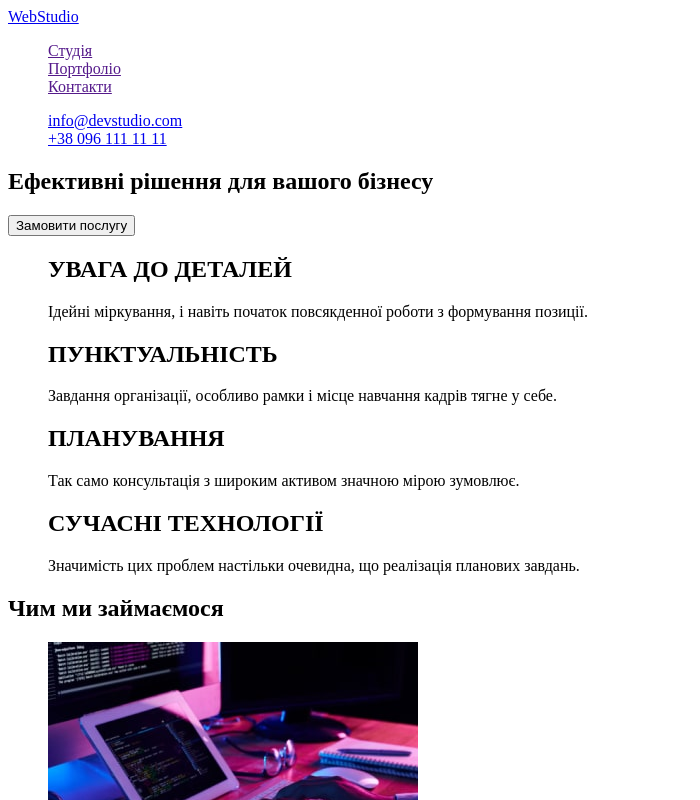
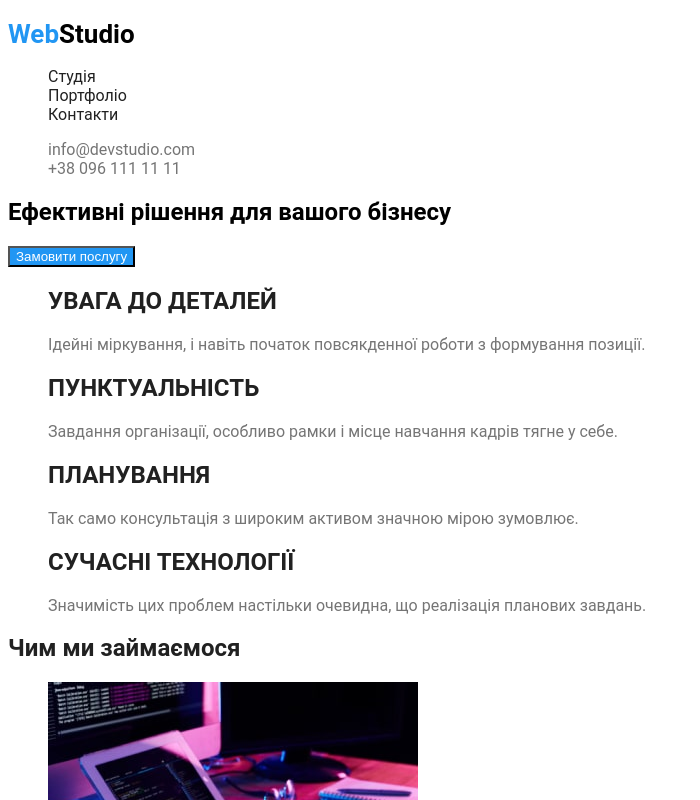
Before and after one commit to Iryna-Smirnova/goit-markup-hw-01, a plain HTML site: page index.html in a window 1280 px wide. Shown: the top 800 px of the page, without its empty margins (0-700 px from the left). Drawn offline with Linux system fonts and the light colour scheme.

Commit message:
add markup

```diff
--- /dev/null
+++ b/css/styles.css
@@ -0,0 +1,91 @@
+:root{
+    --primary-text-color: #212121;
+    --secondary-text-color: #757575;
+    --accent-color: #2196F3;
+
+
+}
+
+body{
+    background: #FFFFFF;
+    font-family: Roboto;
+}
+
+ul{
+    list-style: none;
+}
+
+/* header */
+.logo-text-main{
+    font-weight: 700;
+    font-size: 26px;
+    color:#2196F3;
+}
+.logo-text-sub{
+    font-weight: 700;
+    font-size: 26px;
+    color: #000000;
+}
+
+a{
+    text-decoration: none;
+}
+
+/* site-nav */
+.site-nav .link{
+    color: #212121;
+}
+
+.site-nav .link:hover, .site-nav .link:focus{
+    color: #2196F3;
+}
+
+.comunication .link{
+    color :#757575;
+}
+
+.comunication .link:hover{
+    color: #2196F3;
+}
+
+/* hero */
+.hero-title{
+    font-family: 'Roboto';
+    /* font-style: normal;
+    font-weight: 900;
+    font-size: 44;
+    line-height: 60;
+    color: #FFFFFF;  */
+}
+
+.button{
+    color: #FFFFFF;
+    background-color: #2196F3;
+}
+
+/* section */
+
+.section-title{
+    color: #212121;
+}
+
+.description{
+    color: #757575;
+}
+
+/* footer */
+.contact-list{
+    font-style: normal;
+    font-weight: 400;
+    font-size: 14px;
+    line-height: 1.7;
+    /* color: #FFFFFF; */
+}
+
+.contact-item{
+    font-style: normal;
+        font-weight: 400;
+        font-size: 14px;
+        line-height: 1.7;
+        color: rgba (255, 255, 255, 0.6);
+}
--- a/index.html
+++ b/index.html
@@ -5,59 +5,55 @@
     <meta http-equiv="X-UA-Compatible" content="IE=edge">
     <meta name="viewport" content="width=device-width, initial-scale=1.0">
     <title>Студія</title>
-    <style>
-        ul{
-            list-style-type: none;
-        }
-    </style>
+    <link rel="stylesheet" href="./css/styles.css">
 </head>
 <body>
     <!--HEADER-->
     <header>
-        <a href="/">WebStudio</a>
+        <h3><a href="/"><span class="logo-text-main">Web</span><span class="logo-text-sub">Studio</span></a></h3>
         <nav>
-        <ul>
-            <li><a href="">Студія</a></li>
-            <li><a href="">Портфоліо</a></li>
-            <li><a href="">Контакти</a></li>
+        <ul class="site-nav">
+            <li><a href="" class="link">Студія</a></li>
+            <li><a href="" class="link">Портфоліо</a></li>
+            <li><a href="" class="link">Контакти</a></li>
         </ul>
         </nav>
-        <ul>
-            <li><a href="https://info@devstudio.com">info@devstudio.com</a></li>
-            <li><a href="tel:+380961111111">+38 096 111 11 11</a></li>
+        <ul class="comunication">
+            <li><a href="https://info@devstudio.com" class="link">info@devstudio.com</a></li>
+            <li><a href="tel:+380961111111" class="link">+38 096 111 11 11</a></li>
         </ul>
     </header>
 
    <main>
     <!--HERO-->
         <section class="hero">
-            <h1>Ефективні рішення для вашого бізнесу</h1>
-            <button type="button">Замовити послугу</button>
+            <h1 class="hero-title">Ефективні рішення для вашого бізнесу</h1>
+            <button type="button" class="button">Замовити послугу</button>
         </section>
     <!--ОСОБЛИВОСТІ-->
-        <section>
+        <section  class="section">
             <ul>
                 <li>
-                    <h2>УВАГА ДО ДЕТАЛЕЙ</h2>
-                    <p>Ідейні міркування, і навіть початок повсякденної роботи з формування позиції.</p>
+                    <h2 class="section-title">УВАГА ДО ДЕТАЛЕЙ</h2>
+                    <p class="description">Ідейні міркування, і навіть початок повсякденної роботи з формування позиції.</p>
                 </li>
                 <li>
-                    <h2>ПУНКТУАЛЬНІСТЬ</h2>
-                    <p>Завдання організації, особливо рамки і місце навчання кадрів тягне у себе.</p>
+                    <h2 class="section-title">ПУНКТУАЛЬНІСТЬ</h2>
+                    <p class="description">Завдання організації, особливо рамки і місце навчання кадрів тягне у себе.</p>
                 </li>
                 <li>
-                    <h2>ПЛАНУВАННЯ</h2>
-                    <p>Так само консультація з широким активом значною мірою зумовлює.</p>
+                    <h2 class="section-title">ПЛАНУВАННЯ</h2>
+                    <p class="description">Так само консультація з широким активом значною мірою зумовлює.</p>
                 </li>
                 <li>
-                    <h2>СУЧАСНІ ТЕХНОЛОГІЇ</h2>
-                    <p>Значимість цих проблем настільки очевидна, що реалізація планових завдань.</p>
+                    <h2 class="section-title">СУЧАСНІ ТЕХНОЛОГІЇ</h2>
+                    <p class="description">Значимість цих проблем настільки очевидна, що реалізація планових завдань.</p>
                 </li>
             </ul>
         </section>
    <!--ЧИМ ЗАЙМАЄМОСЯ-->
-        <section>
-            <h2>Чим ми займаємося</h2>
+        <section class="section">
+            <h2 class="section-title">Чим ми займаємося</h2>
             <ul>
                 <li><img src="./img/picture1.jpg" alt="робота з ПК" width="370"></li>
                 <li><img src="./img/picture2.jpg" alt="робота з мобільним телефоном" width="370"></li>
@@ -65,40 +61,40 @@
             </ul>
         </section>
    <!--НАША КОМАНДА-->
-        <section>
-            <h2>Наша команда</h2>
+        <section class="section">
+            <h2 class="section-title">Наша команда</h2>
             <ul>
                 <li>
                 <img src="./img/employee1.jpg" alt="Product Designer" width="270">
-                <h3>Ігор Дем'яненко</h3>
-                <p>Product Designer</p>
+                <h3 class="section-title">Ігор Дем'яненко</h3>
+                <p class="description">Product Designer</p>
                 </li>
                 <li>
                 <img src="./img/employee2.jpg" alt="Frontend Developer" width="270">
-                <h3>Ольга Рєпіна</h3>
-                <p>Frontend Developer</p>
+                <h3 class="section-title">Ольга Рєпіна</h3>
+                <p class="description">Frontend Developer</p>
                 </li>
                 <li>
                 <img src="./img/employee3.jpg" alt="Marketing" width="270">
-                <h3>Микола Тарасов</h3>
-                <p>Marketing</p>
+                <h3 class="section-title">Микола Тарасов</h3>
+                <p class="description">Marketing</p>
                 </li>
                 <li>
                 <img src="./img/employee4.jpg" alt="UI Designer" width="270">
-                <h3>Михайло Єрмаков</h3>
-                <p>UI Designer</p>
+                <h3 class="section-title">Михайло Єрмаков</h3>
+                <p class="description">UI Designer</p>
                 </li>
             </ul>
         </section>
     </main>
 
     <footer>
-        <a href="/">WebStudio</a>
-        <address>
-            <ul>
-                <li><a href="https://goo.gl/maps/mXQaoWZtezFu8neXA" target="_blank" rel="noopener noroferrer nofollow">м. Київ, пр-т Лесі Українки, 26</a></li>
-                <li><a href="https://info@devstudio.com">info@devstudio.com</a></li>
-                <li><a href="tel:+380961111111">+38 096 111 11 11</a></li>
+        <h3><a href="/"><span class="logo-text-main">Web</span><span class="logo-text-sub">Studio</span></a></h3>
+        <address class="contact-address">
+            <ul class="contacts">
+                <li><a href="https://goo.gl/maps/mXQaoWZtezFu8neXA" target="_blank" rel="noopener noroferrer nofollow" class="contact-list">м. Київ, пр-т Лесі Українки, 26</a></li>
+                <li><a href="https://info@devstudio.com" class="contact-item">info@devstudio.com</a></li>
+                <li><a href="tel:+380961111111" class="contact-item">+38 096 111 11 11</a></li>
             </ul>
         </address>
     </footer>
```
